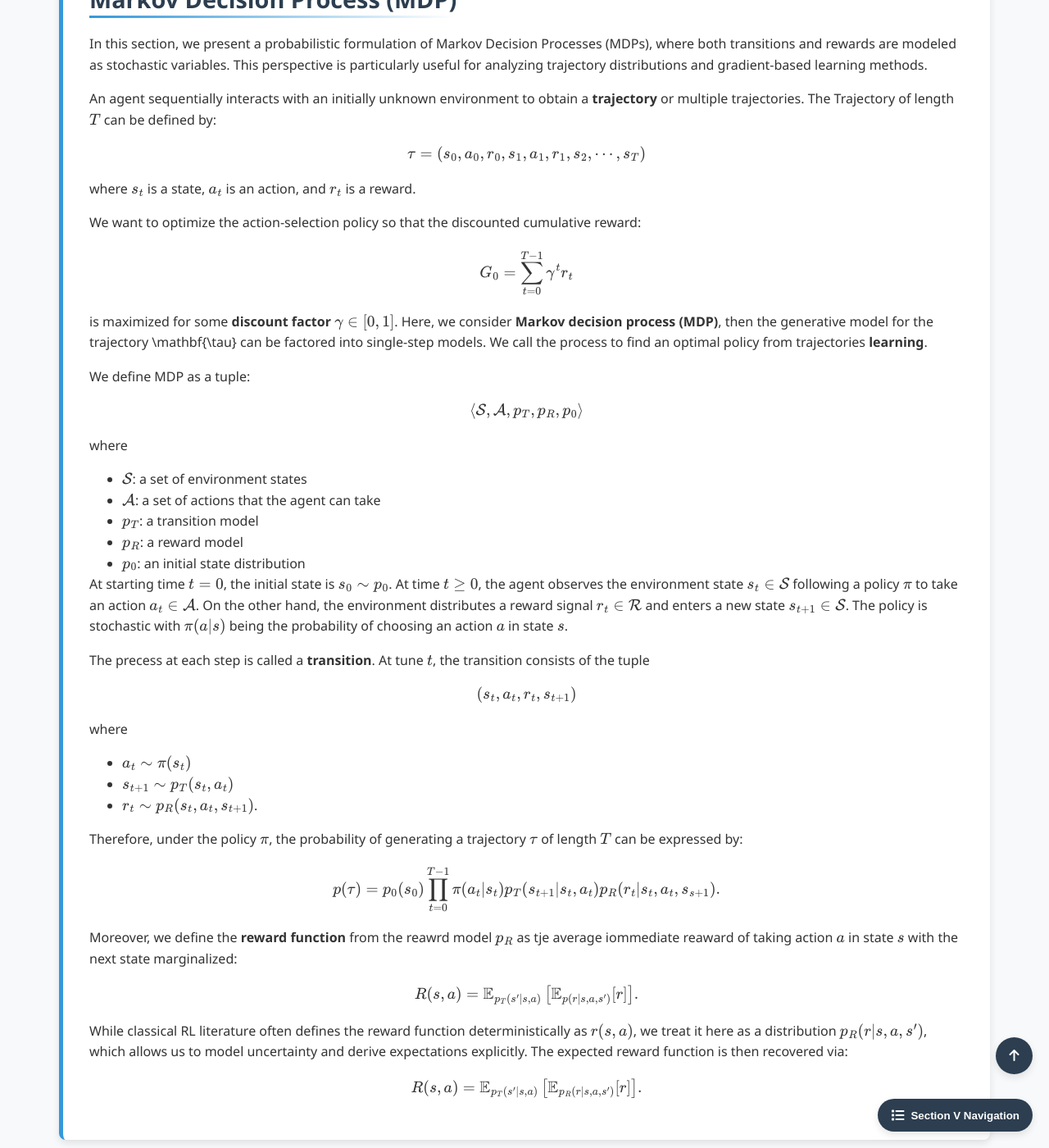
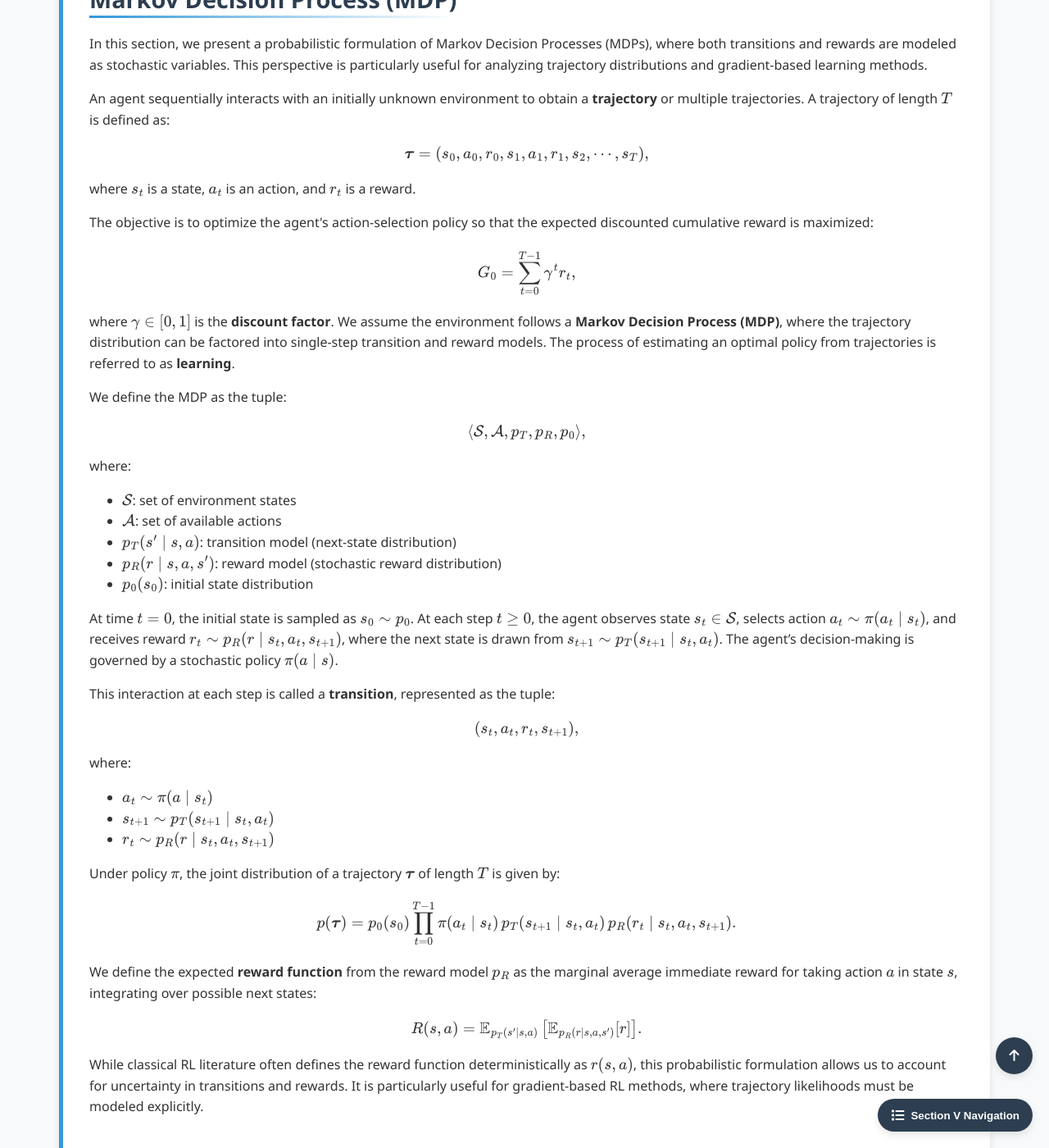
Before and after one commit to Yusukey01/yusukey01.github.io, a Jekyll site: the page built from Mathematics/Machine_learning/reinforcement.html, in a window 1280 px wide and 1400 px high, scrolled down 1417 px. Shown: the whole window at 82% size. Built offline with Jekyll 4.4.1, drawn with Linux system fonts in a browser that asks for light colours.

Commit message:
updated V-10

```diff
--- a/Mathematics/Machine_learning/reinforcement.html
+++ b/Mathematics/Machine_learning/reinforcement.html
@@ -68,85 +68,92 @@ uses_python: false
             <h2>Markov Decision Process (MDP)</h2>
 
             <p>
-            In this section, we present a probabilistic formulation of Markov Decision Processes (MDPs), where both
-            transitions and rewards are modeled as stochastic variables. This perspective is particularly useful for
-            analyzing trajectory distributions and gradient-based learning methods.
+                In this section, we present a probabilistic formulation of Markov Decision Processes (MDPs), where both
+                transitions and rewards are modeled as stochastic variables. This perspective is particularly useful for
+                analyzing trajectory distributions and gradient-based learning methods.
             </p>
 
             <p>
-                An agent sequentially interacts with an initially unknown environment to obtain a <strong>trajectory</strong> or
-                multiple trajectories.
-                The Trajectory of length \(T\) can be defined by:
+                An agent sequentially interacts with an initially unknown environment to obtain a <strong>trajectory</strong>
+                or multiple trajectories. A trajectory of length \(T\) is defined as:
                 \[
-                \mathbf{\tau} = (s_0, a_0, r_0, s_1, a_1, r_1, s_2, \cdots, s_T)
+                \boldsymbol{\tau} = (s_0, a_0, r_0, s_1, a_1, r_1, s_2, \cdots, s_T),
                 \]
                 where \(s_t\) is a state, \(a_t\) is an action, and \(r_t\) is a reward.
             </p>
+
             <p>
-                We want to optimize the action-selection policy so that the discounted cumulative reward:
+                The objective is to optimize the agent's action-selection policy so that the expected discounted cumulative reward
+                is maximized:
                 \[
-                G_0 = \sum_{t = 0}^{T -1} \gamma^t r_t
+                G_0 = \sum_{t = 0}^{T -1} \gamma^t r_t,
                 \]
-                is maximized for some <strong>discount factor</strong> \(\gamma \in [0, 1]\). Here, we consider
-                <strong>Markov decision process (MDP)</strong>, then the generative model for the trajectory \mathbf{\tau} can be
-                factored into single-step models. We call the process to find an optimal policy from trajectories <strong>learning</strong>.
+                where \(\gamma \in [0, 1]\) is the <strong>discount factor</strong>. We assume the environment follows a
+                <strong>Markov Decision Process (MDP)</strong>, where the trajectory distribution can be factored into
+                single-step transition and reward models. The process of estimating an optimal policy from trajectories
+                is referred to as <strong>learning</strong>.
             </p>
 
             <p>
-                We define MDP as a tuple:
+                We define the MDP as the tuple:
                 \[
-                \left\langle \mathcal{S}, \mathcal{A}, p_T, p_R, p_0 \right\rangle
+                \left\langle \mathcal{S}, \mathcal{A}, p_T, p_R, p_0 \right\rangle,
                 \]
-                where
+                where:
                 <ul style="padding-left: 40px;">
-                    <li>\(\mathcal{S}\): a set of environment states</li>
-                    <li>\(\mathcal{A}\): a set of actions that the agent can take</li>
-                    <li>\(p_T\): a transition model</li>
-                    <li>\(p_R\): a reward model</li>
-                    <li>\(p_0\): an initial state distribution</li>
-                </ul>
-                At starting time \(t = 0\), the initial state is \(s_0 \sim p_0\). At time \(t \geq 0\), the agent
-                observes the environment state \(s_t \in \mathcal{S}\) following a policy \(\pi\) to take an
-                action \(a_t \in \mathcal{A}\). On the other hand, the environment distributes a reward signal \(r_t \in \mathcal{R}\)
-                and enters a new state \(s_{t+1} \in \mathcal{S}\). The policy is stochastic with \(\pi(a | s)\) being the probability
-                of choosing an action \(a\) in state \(s\).
-            </p>
-            <p>
-                The precess at each step is called a <strong>transition</strong>. At tune \(t\), the transition consists of the
-                tuple
-                \[
-                (s_t, a_t, r_t, s_{t+1})
-                \]
-                where
-                <ul style="padding-left: 40px;">
-                    <li>\(a_t \sim \pi(s_t)\)</li>
-                    <li>\(s_{t+1} \sim p_T(s_t, a_t)\)</li>
-                    <li>\(r_t \sim p_R(s_t, a_t, s_{t+1})\).</li>
+                <li>\(\mathcal{S}\): set of environment states</li>
+                <li>\(\mathcal{A}\): set of available actions</li>
+                <li>\(p_T(s' \mid s, a)\): transition model (next-state distribution)</li>
+                <li>\(p_R(r \mid s, a, s')\): reward model (stochastic reward distribution)</li>
+                <li>\(p_0(s_0)\): initial state distribution</li>
                 </ul>
             </p>
+
             <p>
-                Therefore, under the policy \(\pi\), the probability of generating a trajectory \(\mathbf{\tau}\) of length
-                \(T\) can be expressed by:
+                At time \(t = 0\), the initial state is sampled as \(s_0 \sim p_0\). At each step \(t \geq 0\), the agent observes
+                state \(s_t \in \mathcal{S}\), selects action \(a_t \sim \pi(a_t \mid s_t)\), and receives reward
+                \(r_t \sim p_R(r \mid s_t, a_t, s_{t+1})\), where the next state is drawn from \(s_{t+1} \sim p_T(s_{t+1} \mid s_t, a_t)\).
+                The agent’s decision-making is governed by a stochastic policy \(\pi(a \mid s)\).
+            </p>
+
+            <p>
+                This interaction at each step is called a <strong>transition</strong>, represented as the tuple:
                 \[
-                p(\mathbf{\tau}) = p_0(s_0)\prod_{t = 0}^{T -1} \pi(a_t | s_t)p_T(s_{t+1}|s_t, a_t)p_R(r_t | s_t, a_t, s_{s+1}).
+                (s_t, a_t, r_t, s_{t+1}),
                 \]
-                Moreover, we define the <strong>reward function</strong> from the reawrd model \(p_R\) as tje average iommediate reaward of
-                taking action \(a\) in state \(s\) with the next state marginalized:
+                where:
+                <ul style="padding-left: 40px;">
+                <li>\(a_t \sim \pi(a \mid s_t)\)</li>
+                <li>\(s_{t+1} \sim p_T(s_{t+1} \mid s_t, a_t)\)</li>
+                <li>\(r_t \sim p_R(r \mid s_t, a_t, s_{t+1})\)</li>
+                </ul>
+            </p>
+
+            <p>
+                Under policy \(\pi\), the joint distribution of a trajectory \(\boldsymbol{\tau}\) of length \(T\) is given by:
                 \[
-                R(s, a) = \mathbb{E}_{p_T(s' | s, a)} \left[\mathbb{E}_{p(r | s, a, s')}[r]\right].
+                p(\boldsymbol{\tau}) = p_0(s_0) \prod_{t = 0}^{T -1}
+                \pi(a_t \mid s_t) \, p_T(s_{t+1} \mid s_t, a_t) \, p_R(r_t \mid s_t, a_t, s_{t+1}).
                 \]
             </p>
 
             <p>
-            While classical RL literature often defines the reward function deterministically as \( r(s, a) \),
-            we treat it here as a distribution \( p_R(r | s, a, s') \), which allows us to model uncertainty and
-            derive expectations explicitly. The expected reward function is then recovered via:
-            \[
-            R(s, a) = \mathbb{E}_{p_T(s' | s, a)} \left[\mathbb{E}_{p_R(r | s, a, s')}[r]\right].
-            \]
+                We define the expected <strong>reward function</strong> from the reward model \(p_R\) as the marginal average immediate reward
+                for taking action \(a\) in state \(s\), integrating over possible next states:
+                \[
+                R(s, a) = \mathbb{E}_{p_T(s' \mid s, a)} \left[
+                \mathbb{E}_{p_R(r \mid s, a, s')}[r]
+                \right].
+                \]
             </p>
 
+            <p>
+                While classical RL literature often defines the reward function deterministically as \(r(s, a)\),
+                this probabilistic formulation allows us to account for uncertainty in transitions and rewards.
+                It is particularly useful for gradient-based RL methods, where trajectory likelihoods must be modeled explicitly.
+            </p>
             </section>
+
 
            <section id="value-functions" class="section-content">
             <h2>Return and Value Functions</h2>
```
